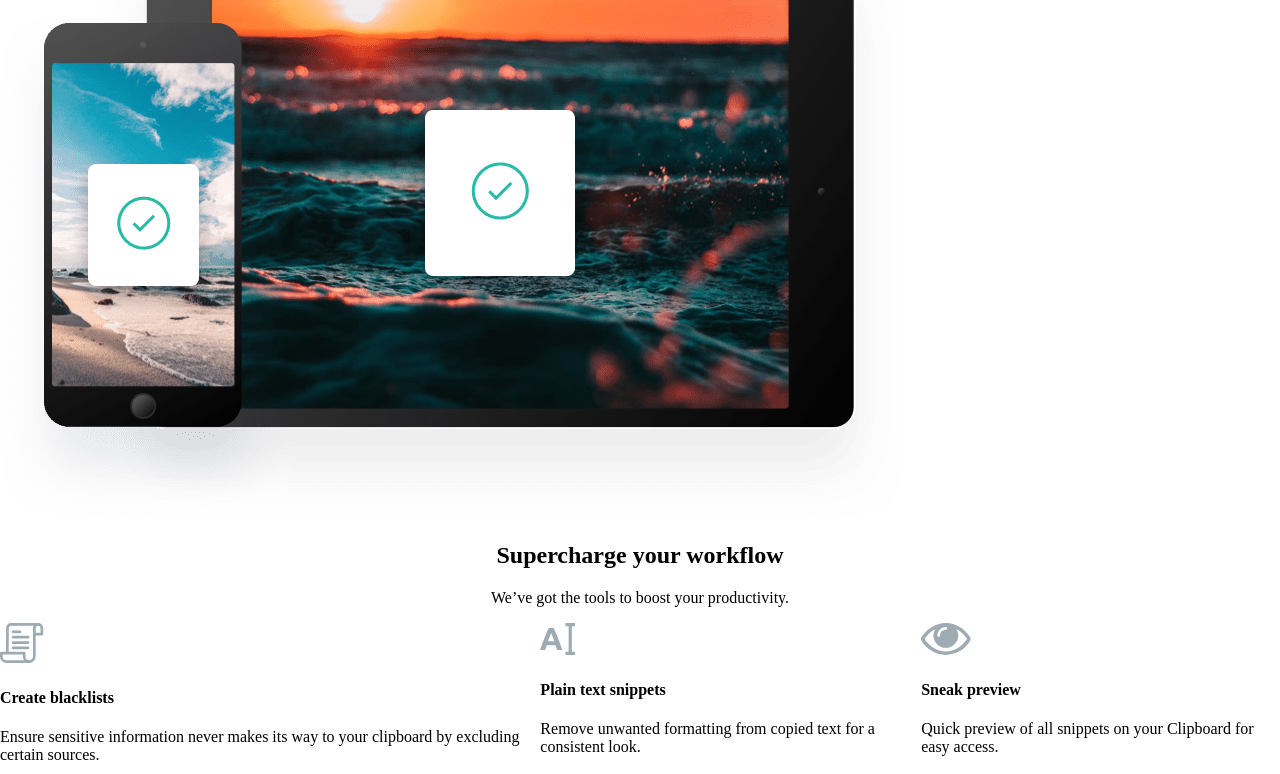
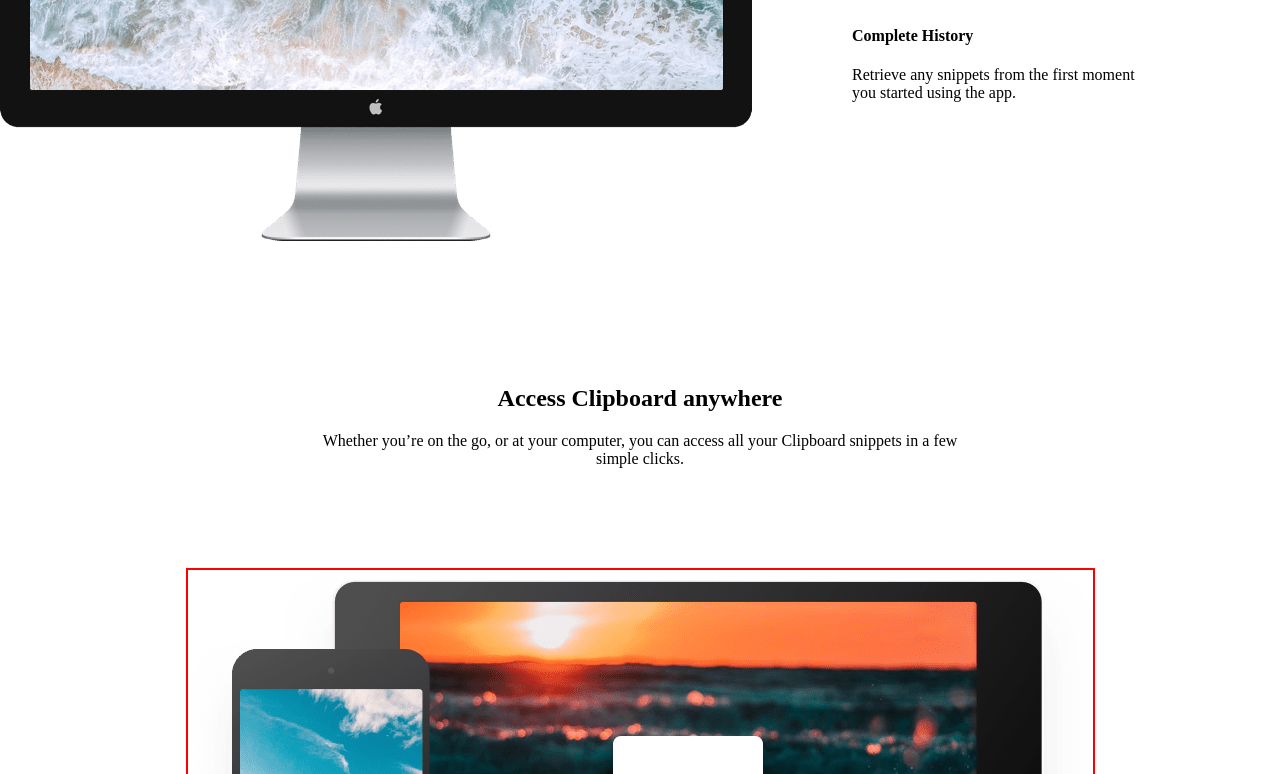
Before and after one commit to thisisobate/clipboard-landing-page, a plain HTML site: page index.html in a window 1280 px wide. Shown: the part 1095-1869 px from the top of the page. Drawn offline with Linux system fonts and the light colour scheme.

Commit message:
added styling

```diff
--- a/css/style.css
+++ b/css/style.css
@@ -6,7 +6,9 @@ body {
 
 header {
   background-image: url(../images/bg-header-desktop.png);
+  background-repeat: no-repeat;
   text-align: center;
+  padding: 150px 0;
 }
 
 .btn {
@@ -27,10 +29,45 @@ header {
 .flex {
   display: flex;
   justify-content: flex-start;
+  align-items: center;
+}
+
+.right {
+  margin-left: 100px;
+}
+
+.right p {
+  width: 300px;
+}
+
+.paragraph1 {
+  margin-bottom: 30px;
+}
+
+.paragraph2 {
+  margin-bottom: 30px;
 }
 
 .paragraph {
   text-align: center;
+  margin-bottom: 100px;
+}
+
+.paragraph > p {
+  width: 50%;
+  margin: 0 auto;
+}
+
+.section2 {
+  margin-top: 120px;
+  margin-bottom: 20px;
+  display: flex;
+  flex-direction: column;
+}
+
+.image_devices {
+  margin: 0 auto;
+  border: 2px solid red;
 }
 
 .flex2 {
@@ -38,7 +75,34 @@ header {
   justify-content: center;
 }
 
+.box {
+  border: 2px solid red;
+  text-align: center;
+  width: 25%;
+  height: 300px;
+  /* margin-bottom: 80px; */
+}
+
+/* .box > p {
+} */
+
+.md_box {
+  margin: 0 20px;
+}
+
 .banner {
   display: flex;
   flex-direction: row;
 }
+
+footer {
+  background-color: hsl(231, 10%, 28%);
+}
+
+.flex3 {
+  display: flex;
+}
+
+nav {
+  display: flex;
+}
--- a/index.html
+++ b/index.html
@@ -82,7 +82,7 @@
       </div>
     </section>
 
-    <section>
+    <section class="section2">
       <div class="paragraph">
         <h2>Access Clipboard anywhere</h2>
         <p>
@@ -112,7 +112,7 @@
           </p>
         </div>
 
-        <div class="box">
+        <div class="box md_box">
           <img src="images/icon-text.svg" alt="icon-text" />
           <h4>Plain text snippets</h4>
           <p>
```
